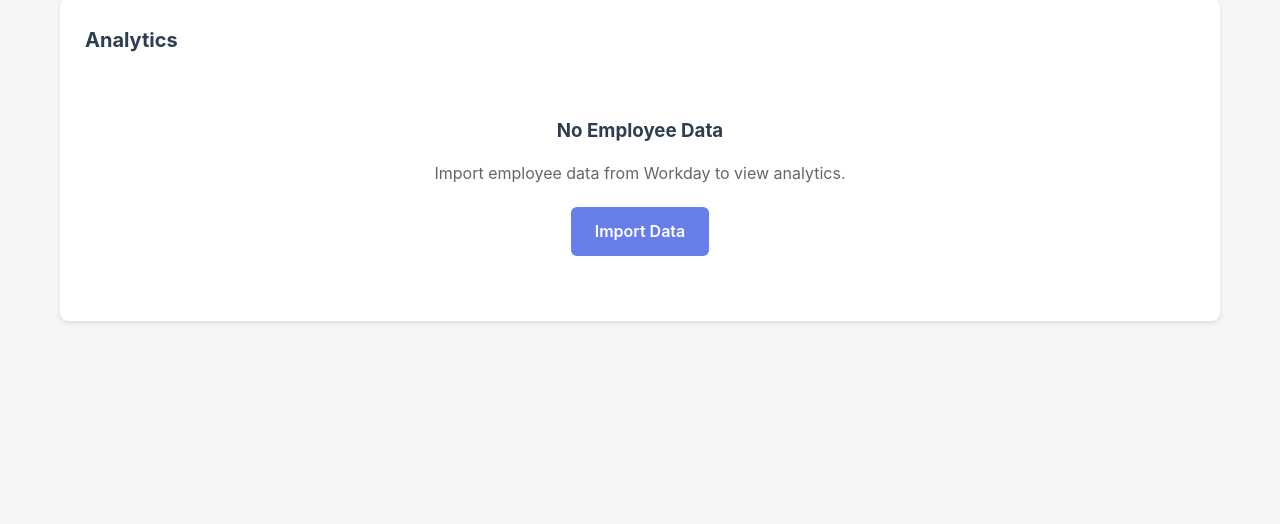
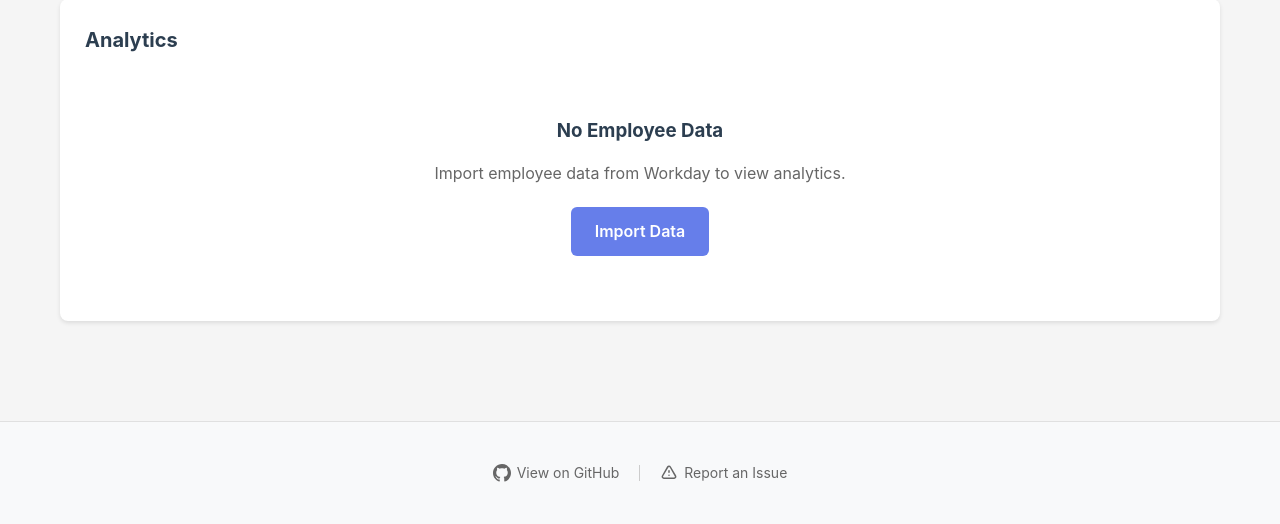
Before and after one commit to adereis/performance-rating-and-bonus, a Flask app: page /analytics in a window 1280 px wide. Shown: the part 210-734 px from the top of the page. Run offline with Flask 3, Linux system fonts and the light colour scheme; data that the repository does not hold is empty.

Commit message:
Add footer with GitHub links to all pages
Backport of 0211123:
Adds a site-wide footer in base.html with:
- Link to GitHub repository
- Link to report issues (GitHub Issues)

Co-Authored-By: Claude Opus 4.5 <noreply@anthropic.com>

```diff
--- a/templates/base.html
+++ b/templates/base.html
@@ -53,6 +53,47 @@
 
         nav a:hover, nav a.active {
             background: rgba(255,255,255,0.2);
+        }
+
+        /* Footer */
+        .site-footer {
+            margin-top: 60px;
+            padding: 20px 0;
+            border-top: 1px solid #e0e0e0;
+            background: #f8f9fa;
+        }
+
+        .site-footer .container {
+            display: flex;
+            justify-content: center;
+            align-items: center;
+            gap: 20px;
+            flex-wrap: wrap;
+        }
+
+        .site-footer a {
+            display: inline-flex;
+            align-items: center;
+            gap: 6px;
+            color: #666;
+            text-decoration: none;
+            font-size: 14px;
+            transition: color 0.2s;
+        }
+
+        .site-footer a:hover {
+            color: #2c3e50;
+        }
+
+        .site-footer svg {
+            width: 18px;
+            height: 18px;
+        }
+
+        .footer-divider {
+            width: 1px;
+            height: 16px;
+            background: #ccc;
         }
 
         .card {
@@ -1576,6 +1617,25 @@
 
         {% block content %}{% endblock %}
     </div>
+
+    <!-- Footer -->
+    <footer class="site-footer">
+        <div class="container">
+            <a href="https://github.com/adereis/performance-rating-and-bonus" target="_blank" rel="noopener">
+                <svg xmlns="http://www.w3.org/2000/svg" viewBox="0 0 24 24" fill="currentColor">
+                    <path d="M12 0c-6.626 0-12 5.373-12 12 0 5.302 3.438 9.8 8.207 11.387.599.111.793-.261.793-.577v-2.234c-3.338.726-4.033-1.416-4.033-1.416-.546-1.387-1.333-1.756-1.333-1.756-1.089-.745.083-.729.083-.729 1.205.084 1.839 1.237 1.839 1.237 1.07 1.834 2.807 1.304 3.492.997.107-.775.418-1.305.762-1.604-2.665-.305-5.467-1.334-5.467-5.931 0-1.311.469-2.381 1.236-3.221-.124-.303-.535-1.524.117-3.176 0 0 1.008-.322 3.301 1.23.957-.266 1.983-.399 3.003-.404 1.02.005 2.047.138 3.006.404 2.291-1.552 3.297-1.23 3.297-1.23.653 1.653.242 2.874.118 3.176.77.84 1.235 1.911 1.235 3.221 0 4.609-2.807 5.624-5.479 5.921.43.372.823 1.102.823 2.222v3.293c0 .319.192.694.801.576 4.765-1.589 8.199-6.086 8.199-11.386 0-6.627-5.373-12-12-12z"/>
+                </svg>
+                View on GitHub
+            </a>
+            <span class="footer-divider"></span>
+            <a href="https://github.com/adereis/performance-rating-and-bonus/issues" target="_blank" rel="noopener">
+                <svg xmlns="http://www.w3.org/2000/svg" fill="none" viewBox="0 0 24 24" stroke="currentColor" stroke-width="2">
+                    <path stroke-linecap="round" stroke-linejoin="round" d="M12 9v2m0 4h.01m-6.938 4h13.856c1.54 0 2.502-1.667 1.732-3L13.732 4c-.77-1.333-2.694-1.333-3.464 0L3.34 16c-.77 1.333.192 3 1.732 3z"/>
+                </svg>
+                Report an Issue
+            </a>
+        </div>
+    </footer>
 
     <!-- Employee Detail Modal -->
     <div id="employeeModal" class="employee-modal">
```
